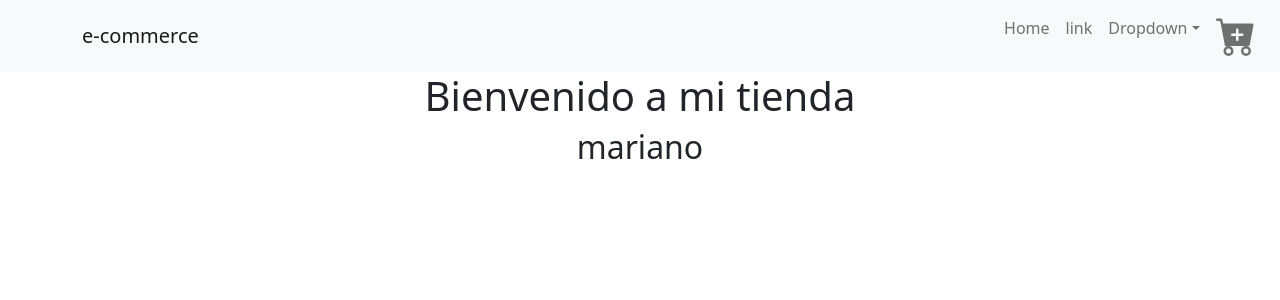
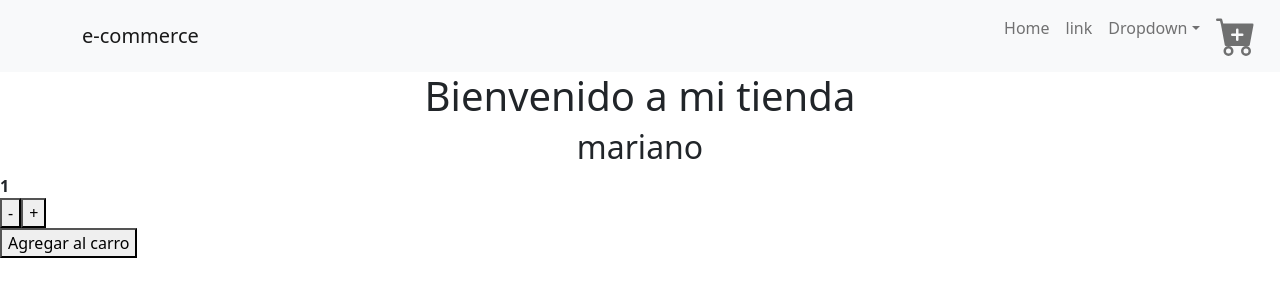
Before and after one commit to MarianoReynal/e-commerce, a React (Create React App) app: page / in a window 1280 px wide. Shown: the top 300 px of the page. Built offline with nearby package versions, Linux system fonts and the light colour scheme.

Commit message:
agregue itemCount

```diff
--- /dev/null
+++ b/src/components/layout/ItemCount/ItemCount.js
@@ -0,0 +1,44 @@
+import React,{useState} from "react";
+import {button} from "react-bootstrap"
+
+export const ItemCount = ({stock}) =>{
+    const[counter,setCounter] = useState(1);
+
+    const incrementar = () =>{
+        if(stock>counter){
+        setCounter(counter+1);
+        }else{
+            alert ("no hay mas stock")
+        }
+    }
+
+
+    const decrementar = () =>{
+        if(counter>1){
+        setCounter(counter-1);
+        }else{
+            alert ("no se puede disminuir mas")
+        }
+    }
+
+    const respuesta = () =>{
+        alert ("Agregaste ${counter}")
+    }
+
+
+
+return(
+<div>
+    <strong>{counter}</strong>
+    <div>
+        <button variant="primary" onClick={decrementar}>-</button>
+        <button variant="primary" onClick={incrementar}>+</button>
+    </div>
+        <button variant="primary" size="lg" onClick={respuesta}>
+         Agregar al carro
+         </button>
+</div>
+
+)
+
+}
--- a/src/components/layout/ItemListContainer/ItemListContainer.js
+++ b/src/components/layout/ItemListContainer/ItemListContainer.js
@@ -1,11 +1,13 @@
 import React from 'react'
 import './ItemListContainer.scss'
+import {ProductCard} from "../ProductCard/ProductCard"
 
 function ItemListContainer({greeting, usuario}) {
     return (
         <div>
             <h1>{greeting}</h1>
             <h2>{usuario}</h2>
+            <ProductCard/>
         </div>
     )
 }
--- /dev/null
+++ b/src/components/layout/ProductCard/ProductCard.js
@@ -0,0 +1,12 @@
+import React from "react";
+
+import {ItemCount}from "../ItemCount/ItemCount";
+
+export const ProductCard = () =>{
+
+    return(
+        <>
+        <ItemCount stock="5"/>
+        </>
+    )
+}
```
